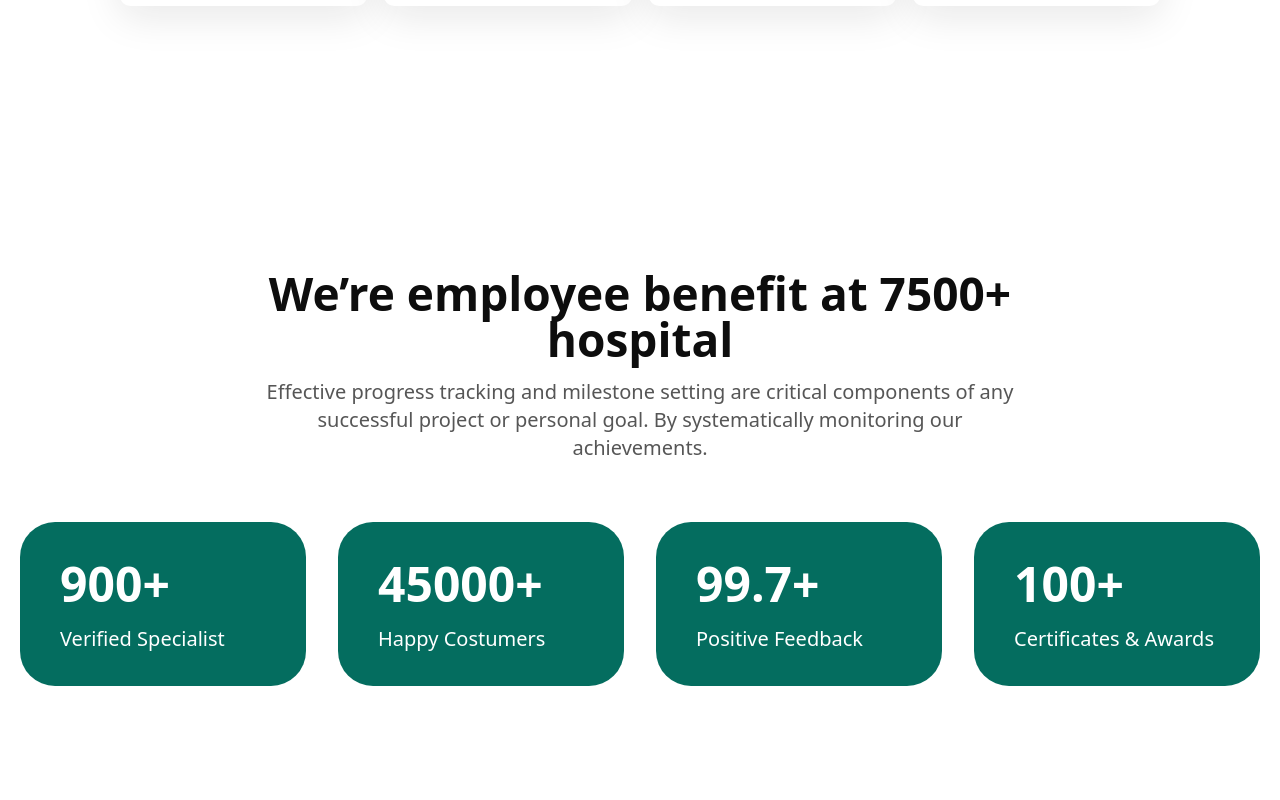
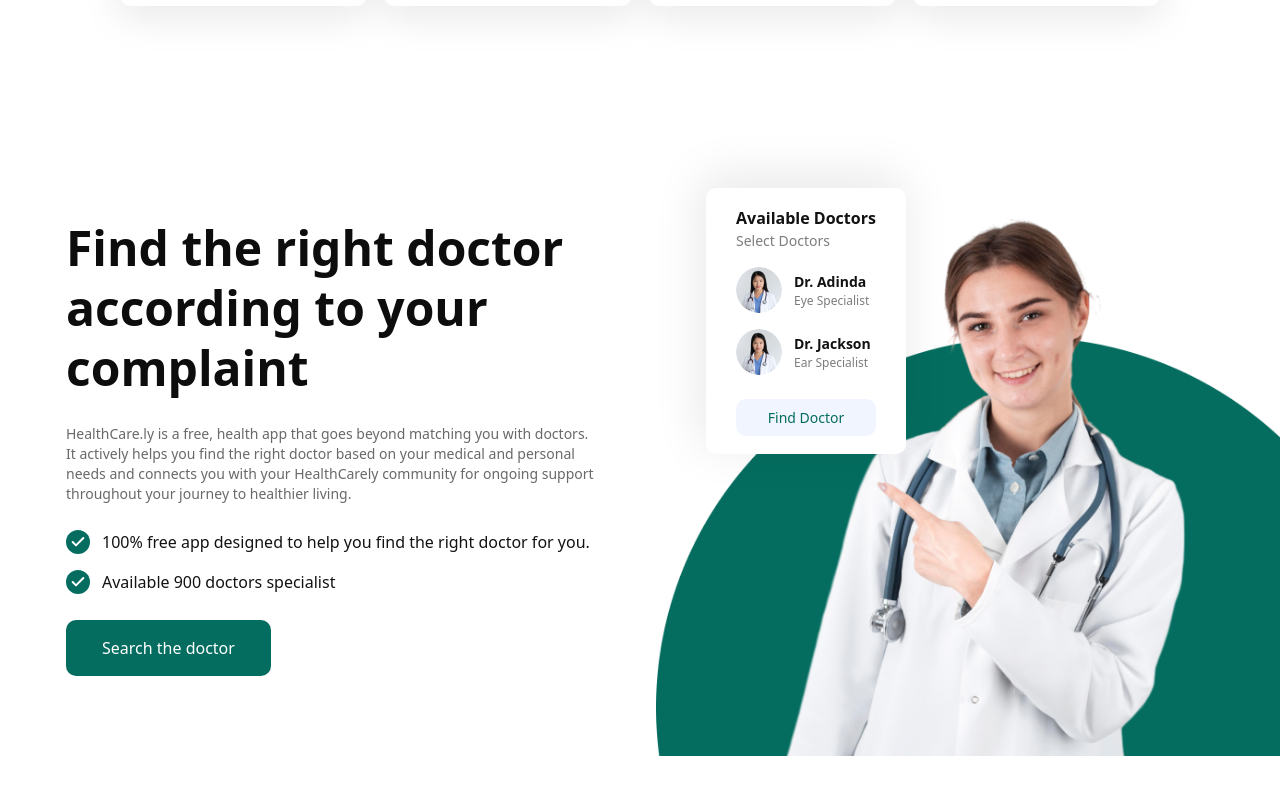
Before and after one commit to medbook-mir/medbook-backend, a Next.js app in the folder frontend/: page /en in a window 1280 px wide. Shown: the part 1220-2020 px from the top of the page. Built offline with nearby package versions, Linux system fonts and the light colour scheme.

Commit message:
added find doctor section - third section

```diff
--- a/frontend/src/app/[locale]/page.tsx
+++ b/frontend/src/app/[locale]/page.tsx
@@ -6,6 +6,7 @@ import { SolutionsSection } from "@/components/home/SolutionsSection";
 import { Container } from "@/theme/container";
 import Header from "@/components/header";
 import ResultNumbers from "@/components/home/result-numbers";
+import { FindDoctor } from "@/components/home/FindDoctor";
 
 const Home = () => {
   return (
@@ -17,6 +18,7 @@ const Home = () => {
         </div>
       </Container>
       <SolutionsSection />
+      <FindDoctor />
       <ResultNumbers />
       <ScheduleInAdvance />
       <HomeBlog />
--- a/frontend/src/assets/index.ts
+++ b/frontend/src/assets/index.ts
@@ -12,6 +12,8 @@ import Blog1 from "./images/blog_1.webp";
 import MobileScreenshot1 from "./images/mobile_screenshot_1.webp";
 import MobileScreenshot2 from "./images/mobile_screenshot_2.webp";
 import FooterLogo from "./images/footer_logo.svg";
+import SearchDoctor from "./images/doctor.png";
+import MockDoctorImage from "./images/mock_doctor_image.png";
 
 export const images = {
   heroImg: HeroImg,
@@ -21,7 +23,9 @@ export const images = {
   blog1: Blog1,
   mobileScreenshot1: MobileScreenshot1,
   mobileScreenshot2: MobileScreenshot2,
-  footerLogo: FooterLogo
+  footerLogo: FooterLogo,
+  searchDoctor: SearchDoctor,
+  mockDoctorImage: MockDoctorImage
 };
 
 export const icons = {
--- /dev/null
+++ b/frontend/src/components/home/FindDoctor/AvailableDoctors.tsx
@@ -0,0 +1,59 @@
+import { images } from "@/assets";
+import Image from "next/image";
+
+type Doctor = {
+  id: number;
+  name: string;
+  specialty: string;
+  image: any;
+};
+
+const doctors: Doctor[] = [
+  {
+    id: 1,
+    name: "Dr. Adinda",
+    specialty: "Eye Specialist",
+    image: images.mockDoctorImage
+  },
+  {
+    id: 2,
+    name: "Dr. Jackson",
+    specialty: "Ear Specialist",
+    image: images.mockDoctorImage
+  }
+];
+
+export const DoctorCardList = () => {
+  return (
+    <div className="w-[200px] bg-white rounded-[10px] shadow-[-4px_-10px_50px_0px_#1212121A] px-[30px] py-[18px] flex flex-col gap-4">
+      <div>
+        <h3 className="text-[#121212] font-semibold text-[16px]">
+          Available Doctors
+        </h3>
+        <p className="text-[#7D7D7D] text-[14px]">Select Doctors</p>
+      </div>
+
+      {doctors.map((doctor) => (
+        <div key={doctor.id} className="flex items-center gap-3 cursor-pointer">
+          <Image
+            src={doctor.image}
+            alt={doctor.name}
+            width={46}
+            height={46}
+            className="rounded-full"
+          />
+          <div>
+            <p className="text-[#121212] font-semibold text-[14px]">
+              {doctor.name}
+            </p>
+            <p className="text-[#7D7D7D] text-[12px]">{doctor.specialty}</p>
+          </div>
+        </div>
+      ))}
+
+      <button className="w-full mt-2 bg-[#F1F5FF] text-[#046D5F] text-[14px] font-medium py-2 rounded-[10px] hover:bg-[#e0ebff] transition cursor-pointer">
+        Find Doctor
+      </button>
+    </div>
+  );
+};
--- /dev/null
+++ b/frontend/src/components/home/FindDoctor/index.tsx
@@ -0,0 +1,56 @@
+import { images } from "@/assets";
+import { Container } from "@/theme/container";
+import { CheckIcon } from "@/utils/icons/CheckIcon";
+import Image from "next/image";
+import { DoctorCardList } from "./AvailableDoctors";
+
+export const FindDoctor = () => {
+  return (
+    <Container>
+      <div className="py-[80px] px-[50px] w-full relative">
+        <div className="flex flex-col items-start justify-between gap-[26px] w-[645px]">
+          <h1 className="text-[48px] font-bold leading-[60px] text-[#0D0D0D]">
+            Find the right doctor according to your complaint
+          </h1>
+          <p className="text-[#696969] text-[14px] leading-[20px] w-[530px]">
+            HealthCare.ly is a free, health app that goes beyond matching you
+            with doctors. It actively helps you find the right doctor based on
+            your medical and personal needs and connects you with your
+            HealthCarely community for ongoing support throughout your journey
+            to healthier living.
+          </p>
+          <div>
+            <div className="flex items-center gap-[12px] mb-[16px] text-[#121212]">
+              <CheckIcon />
+              <p>
+                100% free app designed to help you find the right doctor for
+                you.
+              </p>
+            </div>
+            <div className="flex items-center gap-[12px] text-[#121212]">
+              <CheckIcon />
+              <p>Available 900 doctors specialist</p>
+            </div>
+          </div>
+          <button className="bg-[#046D5F] font-[500] rounded-[10px] px-[36px] py-[16px] text-[16px] text-white hover:bg-gray-200 transition">
+            Search the doctor
+          </button>
+        </div>
+        <div className="absolute right-0 bottom-0 -mr-4 h-full w-[50%]">
+          <div className="absolute top-[50px] left-[50px]">
+            <DoctorCardList />
+          </div>
+          <Image
+            src={images.searchDoctor}
+            alt="search doctor image"
+            height={600}
+            width={700}
+            // fill
+            className="object-contain right-0 bottom-0"
+            priority
+          />
+        </div>
+      </div>
+    </Container>
+  );
+};
--- a/frontend/src/theme/container.tsx
+++ b/frontend/src/theme/container.tsx
@@ -1,3 +1,3 @@
 export const Container = ({ children }: { children: React.ReactNode }) => {
-  return <div className="mx-auto w-full max-w-[1280px] px-4">{children}</div>;
+  return <div className="mx-auto w-full max-w-[1440px] px-4">{children}</div>;
 };
--- /dev/null
+++ b/frontend/src/utils/icons/CheckIcon.tsx
@@ -0,0 +1,18 @@
+export const CheckIcon = () => (
+  <svg
+    width="24"
+    height="24"
+    viewBox="0 0 24 24"
+    fill="none"
+    xmlns="http://www.w3.org/2000/svg"
+  >
+    <circle cx="12" cy="12" r="12" fill="#046D5F" />
+    <path
+      d="M17.3334 8L10.0001 15.3333L6.66675 12"
+      stroke="white"
+      strokeWidth="2"
+      strokeLinecap="round"
+      strokeLinejoin="round"
+    />
+  </svg>
+);
```
Also changed, not shown: frontend/src/assets/images/doctor.png (added), frontend/src/assets/images/mock_doctor_image.png (added).
